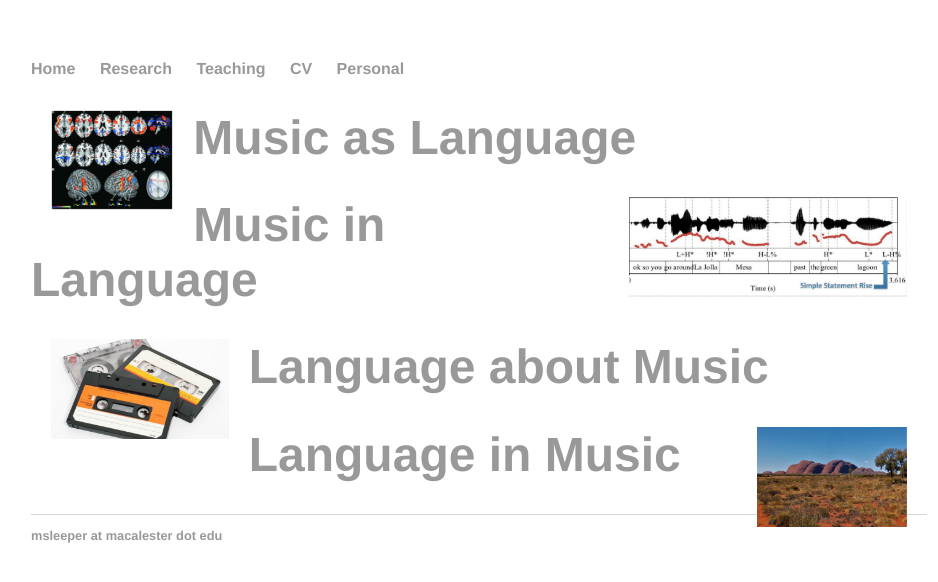
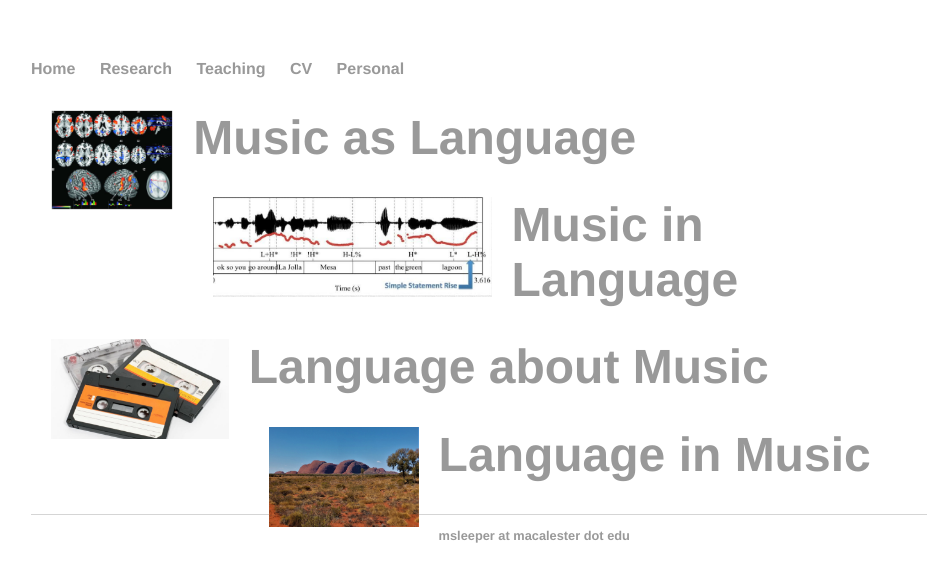
Before and after one commit to morgansleeper/morgansleeper.github.io, a Jekyll site: the page built from 220/index.html, in a window 1280 px wide. Shown: the top 582 px of the page, without its empty margins (161-1099 px from the left). Built offline with Jekyll 4.4.1, drawn with Linux system fonts in a browser that asks for light colours.

Commit message:
Update index.html

```diff
--- a/220/index.html
+++ b/220/index.html
@@ -6,11 +6,11 @@ title: Language & Music
 	<img src="220pics/brains.jpg" height= "100" style="float:left; padding: 0px 20px 20px 20px"/><h1><a href = "https://www.medicalnewstoday.com/articles/273060#-Trading-fours-"> Music as Language</a></h1>
 </div>
 <div class="blurb">
-	<img src="220pics/uptalk.jpg" height= "100" style="float:right; padding: 0px 20px 20px 20px"/><h1><a href = "https://www.wbur.org/commonhealth/2013/12/04/uptalk-spreads-valley-girls">Music in Language</a></h1>
+	<img src="220pics/uptalk.jpg" height= "100" style="float:left; padding: 0px 20px 20px 20px"/><h1><a href = "https://www.wbur.org/commonhealth/2013/12/04/uptalk-spreads-valley-girls">Music in Language</a></h1>
 </div>
 <div class="blurb">
 	<img src="220pics/tapes.jpg" height= "100" style="float:left; padding: 0px 20px 20px 20px"/><h1><a href = "https://soundstudiesblog.com/2018/06/25/mixtapes-v-playlists-medium-message-materiality/">Language about Music</a></h1>
 </div>
 <div class="blurb">
-	<img src="220pics/uluru.jpg" height= "100" style="float:right; padding: 0px 20px 20px 20px"/><h1><a href = "https://theconversation.com/aboriginal-australias-smash-hit-that-went-viral-112615">Language in Music</a></h1>
+	<img src="220pics/uluru.jpg" height= "100" style="float:left; padding: 0px 20px 20px 20px"/><h1><a href = "https://theconversation.com/aboriginal-australias-smash-hit-that-went-viral-112615">Language in Music</a></h1>
 </div>
```
